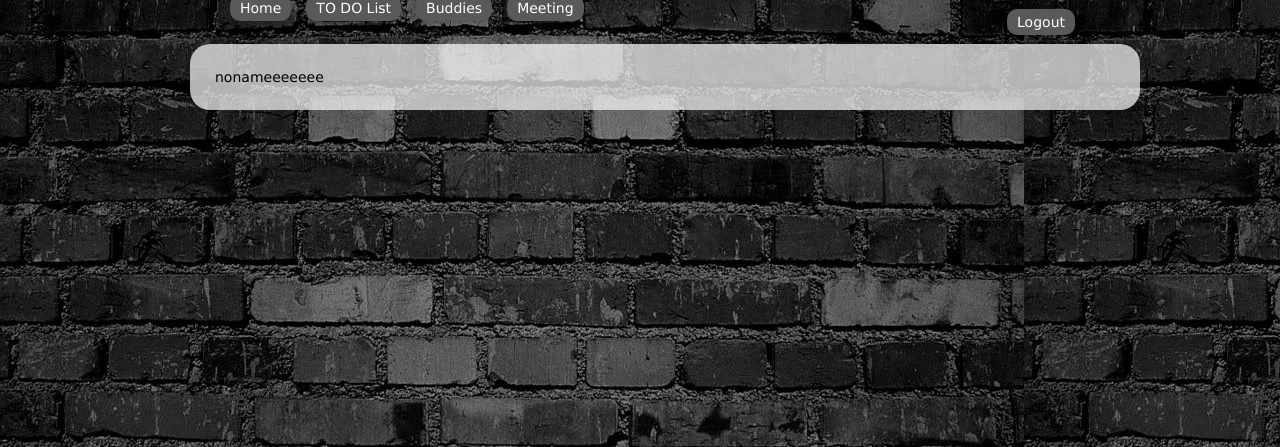
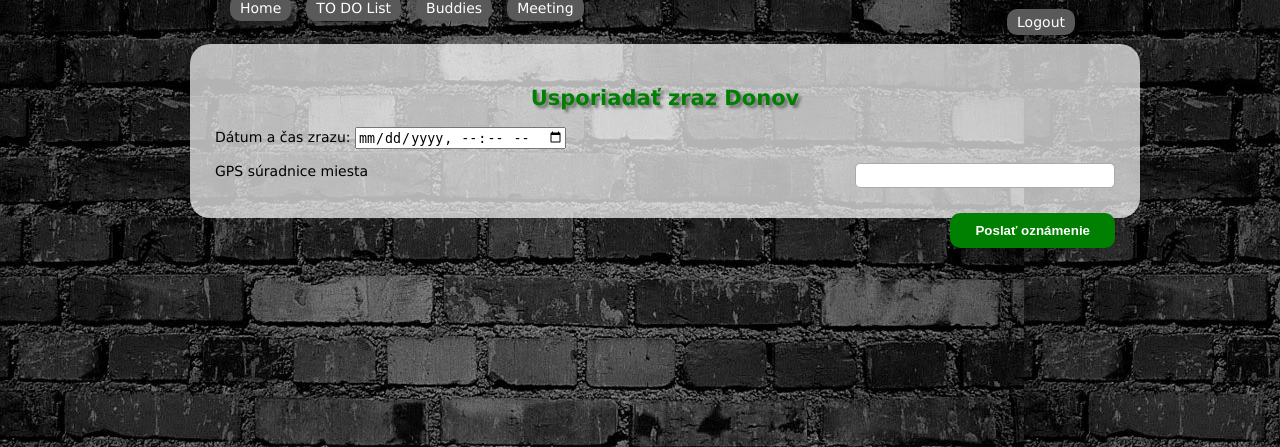
Before and after one commit to dida777/IIS-MafStory, a PHP site: page /meeting in a window 1280 px wide. Shown: the part 71-518 px from the top of the page. Run offline with PHP 8.4, Linux system fonts and the light colour scheme; the visitor is signed in with stand-in values (Sample User, id 1); tables that the repository leaves empty or names only in its code hold one stand-in row (values such as "Sample post").

Commit message:
vystrel do hlavy -> mozog na stene

```diff
--- a/kontrolery/MeetingKontroler.php
+++ b/kontrolery/MeetingKontroler.php
@@ -6,6 +6,10 @@ class MeetingKontroler extends Kontroler {
 		if (isset($_SESSION["rodne_cislo"]) && $_SESSION["typ"] == 1) {
 			$this->hlavicka['titulek'] = 'Meeting';
 			$this->pohled = 'meeting';
+			$this->data["r_cislo"] = $_SESSION["rodne_cislo"];
+			$this->data["uzemia"] = Uzemie::getUzemia();
+			$this->data["success"] = "";
+
 
 			$timeout = 600; // Number of seconds until it times out.
 
@@ -23,6 +27,16 @@ class MeetingKontroler extends Kontroler {
 
 			$this->data["uzemia"] = Uzemie::getUzemia();
 
+			if (!empty($_POST)){
+				try {
+					$success = Zraz::insertZraz($_POST);
+					if ($success != 0)
+						$this->data["success"] = "Zraz bol zadaný.";
+				} catch (Exception $e) {
+					var_dump($e->getMessage());
+					$this->data["success"] = "Chyba pri zadávaní, skúste znovu.";
+				}
+			}
 		}
 		else
 			$this->pohled = 'chyba';
--- a/modely/Don.php
+++ b/modely/Don.php
@@ -15,6 +15,10 @@ class Don {
 			$this->gps_uzemie = $data["gps_uzemie"];
 			$this->aliancia = $data["aliancia"];
 		}
+	}
+
+	public static function getZadavatelZraz(){
+		return Db::dotazVsechny("SELECT D.rodne_cislo FROM Don JOIN Zraz ON rodne_cislo = usporiadatel");
 	}
 
 	public static function getAllFamilia($rod_cislo){
--- a/modely/Zraz.php
+++ b/modely/Zraz.php
@@ -15,6 +15,10 @@ class Zraz {
 			$this->usporiadatel = $data["usporiadatel"];
 			$this->gps_miesta = $data["gps_miesta"];
 		}
+	}
+
+	public static function insertZraz($infos) {
+		return Db::dotaz("INSERT INTO Zraz (datum_cas, usporiadatel, gps_miesta) VALUES (?, ?, ?) ",[$infos["datum_cas"], $infos["usporiadatel"], $infos["gps_miesta"]]);
 	}
 
 	public function getIdZrazu() {
--- a/pohledy/meeting.phtml
+++ b/pohledy/meeting.phtml
@@ -1,3 +1,26 @@
 <div>
-	nonameeeeeee
+	<h1>Usporiadať zraz Donov</h1>
+	<?php if ($success == "Zraz bol zadaný.") :?>
+		<p><?= $success ?></p>
+	<?php else : ?>
+		<?php if ($success != "") :?>
+			<p><?= $success ?></p>
+		<?php endif; ?>
+		<form method="POST" action="meeting" id="new_zraz">
+			<input type="hidden" name="usporiadatel" value="<?= $r_cislo; ?>" />
+			<p>Dátum a čas zrazu: <input type="datetime-local" name="datum_cas" required></p>
+			<p>GPS súradnice miesta
+				<input type="text" list="uzemie" name="gps_miesta" required>
+				<datalist id="uzemie" autocomplete="off">
+					<select>
+						<option value="" selected=""></option>
+						<?php foreach($uzemia as $miesto) : ?>
+							<option value="<?= $miesto["gps"]?>"><?= $miesto["hodnota"]?></option>
+						<?php endforeach; ?>
+					</select>
+				</datalist>
+			</p>
+			<input type="submit" value="Poslať oznámenie">
+		</form>
+	<?php endif; ?>
 </div>
```
Also changed, not shown: kontrolery/HomeKontroler.php (+12 -1 lines), pohledy/menu.phtml (+8 -2 lines).
